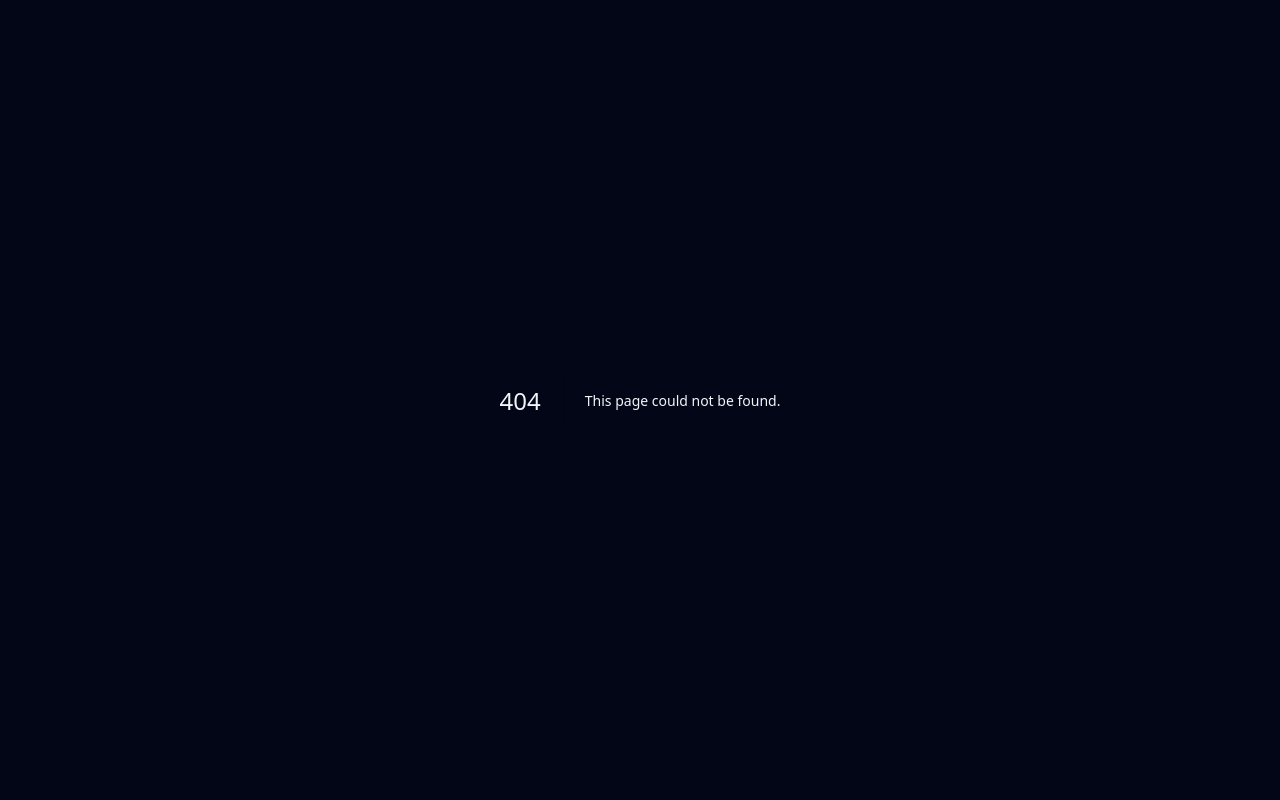
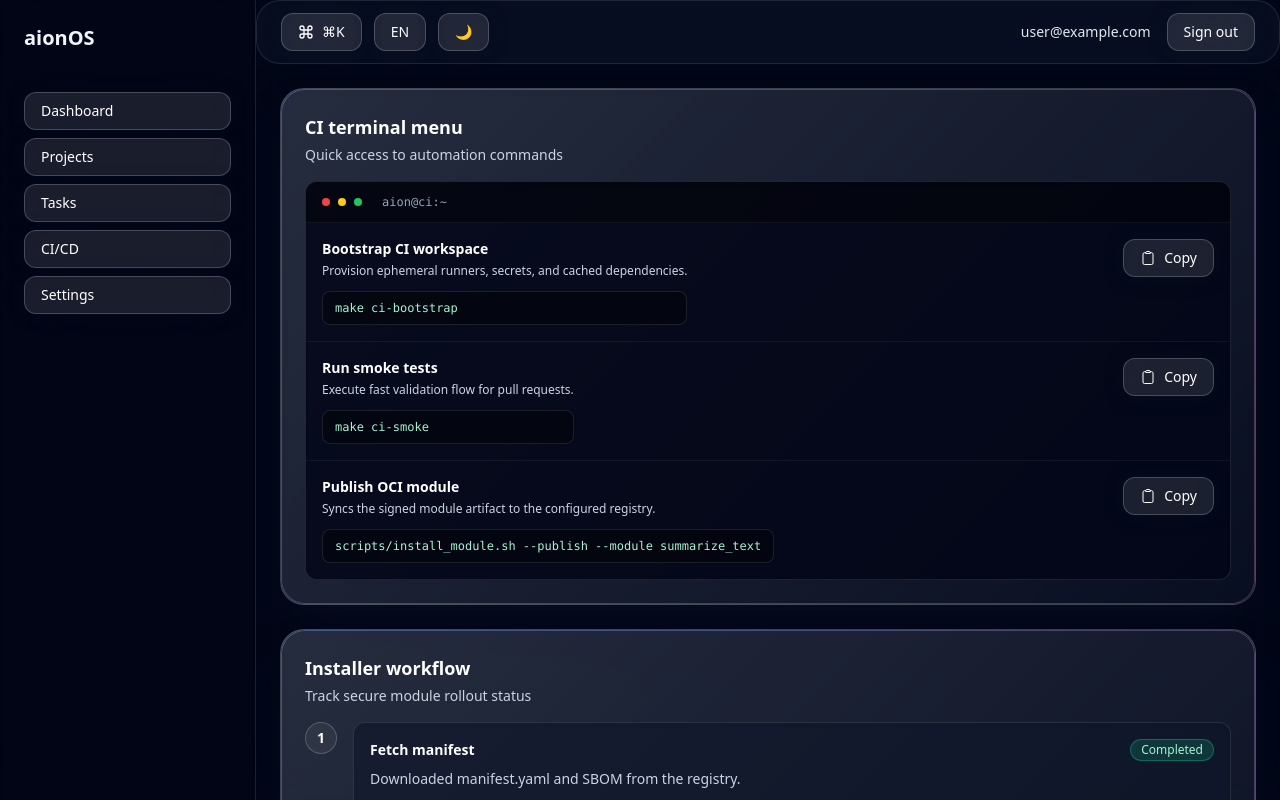
Before and after one commit to ghasemzadeh-hamed/OMERTAOS, a Next.js app in the folder console/: page /ci in a window 1280 px wide. Before the commit this address had no page. Built offline with nearby package versions, Linux system fonts and the light colour scheme; no server answers; sample sign-in values are in the browser's storage.

Commit message:
Add CI terminal tooling view

```diff
--- /dev/null
+++ b/console/app/(app)/ci/page.tsx
@@ -0,0 +1,88 @@
+import { GlassCard } from '../../../components/GlassCard';
+import { TerminalMenu, TerminalMenuItem } from '../../../components/TerminalMenu';
+import { InstallerPanel, InstallerStep } from '../../../components/InstallerPanel';
+import { PipelinePanel, PipelineRun } from '../../../components/PipelinePanel';
+
+const terminalMenu: TerminalMenuItem[] = [
+  {
+    label: 'Bootstrap CI workspace',
+    command: 'make ci-bootstrap',
+    description: 'Provision ephemeral runners, secrets, and cached dependencies.',
+  },
+  {
+    label: 'Run smoke tests',
+    command: 'make ci-smoke',
+    description: 'Execute fast validation flow for pull requests.',
+  },
+  {
+    label: 'Publish OCI module',
+    command: 'scripts/install_module.sh --publish --module summarize_text',
+    description: 'Syncs the signed module artifact to the configured registry.',
+  },
+];
+
+const installerSteps: InstallerStep[] = [
+  {
+    title: 'Fetch manifest',
+    description: 'Downloaded manifest.yaml and SBOM from the registry.',
+    status: 'success',
+    duration: 'Completed in 2.1s',
+  },
+  {
+    title: 'Verify signature',
+    description: 'Cosign verification succeeded using organization root of trust.',
+    status: 'success',
+    duration: 'Completed in 3.4s',
+  },
+  {
+    title: 'Sandbox runtime',
+    description: 'Applying seccomp profile and resource isolation for module launch.',
+    status: 'running',
+    duration: 'Executing…',
+  },
+  {
+    title: 'Deploy to edge nodes',
+    description: 'Awaiting approval from change management workflow.',
+    status: 'pending',
+  },
+];
+
+const pipelineRuns: PipelineRun[] = [
+  {
+    name: 'Console build & lint',
+    branch: 'main',
+    status: 'success',
+    duration: '3m 24s',
+    triggeredBy: 'ci-bot',
+  },
+  {
+    name: 'Control plane integration',
+    branch: 'feature/runtime-metrics',
+    status: 'running',
+    duration: '6m 18s',
+    triggeredBy: 'sora',
+  },
+  {
+    name: 'Gateway release promotion',
+    branch: 'release/v1.4.0',
+    status: 'failed',
+    duration: '8m 44s',
+    triggeredBy: 'ci-bot',
+  },
+];
+
+export default function CIPage() {
+  return (
+    <div className="space-y-6">
+      <GlassCard title="CI terminal menu" description="Quick access to automation commands">
+        <TerminalMenu items={terminalMenu} />
+      </GlassCard>
+      <GlassCard title="Installer workflow" description="Track secure module rollout status">
+        <InstallerPanel steps={installerSteps} />
+      </GlassCard>
+      <GlassCard title="Pipeline panel" description="Latest CI/CD executions across services">
+        <PipelinePanel runs={pipelineRuns} />
+      </GlassCard>
+    </div>
+  );
+}
--- a/console/components/CommandPalette.tsx
+++ b/console/components/CommandPalette.tsx
@@ -10,6 +10,7 @@ const actions = [
   { label: 'Dashboard', href: '/dashboard' },
   { label: 'Projects', href: '/projects' },
   { label: 'Tasks', href: '/tasks' },
+  { label: 'CI/CD', href: '/ci' },
   { label: 'Agents', href: '/agents' },
   { label: 'Policies', href: '/policies' },
   { label: 'Telemetry', href: '/telemetry' },
--- /dev/null
+++ b/console/components/InstallerPanel.tsx
@@ -0,0 +1,51 @@
+export type InstallerStatus = 'pending' | 'running' | 'success' | 'error';
+
+export interface InstallerStep {
+  title: string;
+  description: string;
+  status: InstallerStatus;
+  duration?: string;
+}
+
+const statusLabel: Record<InstallerStatus, string> = {
+  pending: 'Pending',
+  running: 'Running',
+  success: 'Completed',
+  error: 'Failed',
+};
+
+const statusStyles: Record<InstallerStatus, string> = {
+  pending: 'bg-yellow-500/20 text-yellow-200 border-yellow-500/40',
+  running: 'bg-sky-500/20 text-sky-200 border-sky-500/40 animate-pulse',
+  success: 'bg-emerald-500/20 text-emerald-200 border-emerald-500/40',
+  error: 'bg-rose-500/20 text-rose-200 border-rose-500/40',
+};
+
+export function InstallerPanel({ steps }: { steps: InstallerStep[] }) {
+  return (
+    <ol className="space-y-4">
+      {steps.map((step, index) => (
+        <li key={step.title} className="flex items-start gap-4">
+          <div className="relative flex flex-col items-center">
+            <span className="flex h-8 w-8 items-center justify-center rounded-full border border-white/20 bg-white/5 text-sm font-semibold text-white">
+              {index + 1}
+            </span>
+            {index < steps.length - 1 ? <span className="mt-1 h-full w-px bg-white/10" aria-hidden /> : null}
+          </div>
+          <div className="flex-1 rounded-xl border border-white/10 bg-slate-900/60 p-4 shadow-inner">
+            <div className="flex flex-wrap items-center justify-between gap-2">
+              <h3 className="text-sm font-semibold text-white">{step.title}</h3>
+              <span className={`inline-flex items-center rounded-full border px-2.5 py-0.5 text-xs font-medium ${statusStyles[step.status]}`}>
+                {statusLabel[step.status]}
+              </span>
+            </div>
+            <p className="mt-2 text-sm text-slate-300">{step.description}</p>
+            {step.duration ? (
+              <p className="mt-2 text-xs uppercase tracking-wide text-slate-400">{step.duration}</p>
+            ) : null}
+          </div>
+        </li>
+      ))}
+    </ol>
+  );
+}
--- /dev/null
+++ b/console/components/PipelinePanel.tsx
@@ -0,0 +1,52 @@
+export interface PipelineRun {
+  name: string;
+  branch: string;
+  status: 'success' | 'running' | 'failed';
+  duration: string;
+  triggeredBy: string;
+}
+
+const statusCopy: Record<PipelineRun['status'], string> = {
+  success: 'Passed',
+  running: 'Running',
+  failed: 'Failed',
+};
+
+const statusStyles: Record<PipelineRun['status'], string> = {
+  success: 'bg-emerald-500/20 text-emerald-200 border-emerald-500/40',
+  running: 'bg-sky-500/20 text-sky-200 border-sky-500/40 animate-pulse',
+  failed: 'bg-rose-500/20 text-rose-200 border-rose-500/40',
+};
+
+export function PipelinePanel({ runs }: { runs: PipelineRun[] }) {
+  return (
+    <div className="overflow-hidden rounded-xl border border-white/10 bg-slate-900/60">
+      <table className="min-w-full divide-y divide-white/10">
+        <thead className="bg-white/5 text-left text-xs uppercase tracking-wide text-slate-300">
+          <tr>
+            <th className="px-4 py-3 font-semibold">Pipeline</th>
+            <th className="px-4 py-3 font-semibold">Branch</th>
+            <th className="px-4 py-3 font-semibold">Status</th>
+            <th className="px-4 py-3 font-semibold">Duration</th>
+            <th className="px-4 py-3 font-semibold">Triggered by</th>
+          </tr>
+        </thead>
+        <tbody className="divide-y divide-white/5 text-sm text-slate-200">
+          {runs.map((run) => (
+            <tr key={`${run.name}-${run.branch}`}>
+              <td className="px-4 py-3 font-medium text-white">{run.name}</td>
+              <td className="px-4 py-3 font-mono text-xs text-slate-300">{run.branch}</td>
+              <td className="px-4 py-3">
+                <span className={`inline-flex items-center rounded-full border px-2.5 py-0.5 text-xs font-medium ${statusStyles[run.status]}`}>
+                  {statusCopy[run.status]}
+                </span>
+              </td>
+              <td className="px-4 py-3 text-xs text-slate-300">{run.duration}</td>
+              <td className="px-4 py-3 text-xs text-slate-300">{run.triggeredBy}</td>
+            </tr>
+          ))}
+        </tbody>
+      </table>
+    </div>
+  );
+}
--- a/console/components/Sidebar.tsx
+++ b/console/components/Sidebar.tsx
@@ -10,6 +10,7 @@ const navItems = [
   { href: '/dashboard', key: 'dashboard' },
   { href: '/projects', key: 'projects' },
   { href: '/tasks', key: 'tasks' },
+  { href: '/ci', key: 'ci' },
   { href: '/agents', key: 'agents', permission: 'canManageAgents' },
   { href: '/policies', key: 'policies', permission: 'canManagePolicies' },
   { href: '/telemetry', key: 'telemetry', permission: 'canViewTelemetry' },
--- /dev/null
+++ b/console/components/TerminalMenu.tsx
@@ -0,0 +1,71 @@
+'use client';
+
+import { useState } from 'react';
+import { CheckIcon, ClipboardIcon } from '@heroicons/react/24/outline';
+
+export type TerminalMenuItem = {
+  label: string;
+  command: string;
+  description?: string;
+};
+
+interface TerminalMenuProps {
+  items: TerminalMenuItem[];
+}
+
+export function TerminalMenu({ items }: TerminalMenuProps) {
+  const [copied, setCopied] = useState<string | null>(null);
+
+  const handleCopy = async (command: string) => {
+    try {
+      if (typeof navigator !== 'undefined' && navigator.clipboard?.writeText) {
+        await navigator.clipboard.writeText(command);
+        setCopied(command);
+        setTimeout(() => setCopied((current) => (current === command ? null : current)), 2000);
+      }
+    } catch (error) {
+      console.error('Failed to copy command', error);
+    }
+  };
+
+  return (
+    <div className="overflow-hidden rounded-xl border border-white/10 bg-slate-950/80 shadow-inner">
+      <div className="flex items-center gap-2 border-b border-white/5 bg-black/40 px-4 py-3 text-xs font-medium text-slate-400">
+        <span className="flex h-2 w-2 rounded-full bg-red-500" aria-hidden />
+        <span className="flex h-2 w-2 rounded-full bg-yellow-400" aria-hidden />
+        <span className="flex h-2 w-2 rounded-full bg-green-500" aria-hidden />
+        <span className="ml-3 font-mono">aion@ci:~</span>
+      </div>
+      <ul className="divide-y divide-white/5">
+        {items.map((item) => (
+          <li key={item.command} className="flex flex-col gap-3 px-4 py-4 md:flex-row md:items-start md:justify-between">
+            <div>
+              <p className="text-sm font-semibold text-white">{item.label}</p>
+              {item.description ? (
+                <p className="mt-1 text-xs text-slate-300">{item.description}</p>
+              ) : null}
+              <code className="mt-3 block rounded-lg border border-white/10 bg-black/40 px-3 py-2 font-mono text-xs text-emerald-200">
+                {item.command}
+              </code>
+            </div>
+            <div className="flex shrink-0 items-center gap-2">
+              <button
+                type="button"
+                onClick={() => handleCopy(item.command)}
+                className="glass-button inline-flex items-center gap-2 text-xs"
+                aria-label={`Copy ${item.label} command`}
+              >
+                {copied === item.command ? (
+                  <CheckIcon className="h-4 w-4" />
+                ) : (
+                  <ClipboardIcon className="h-4 w-4" />
+                )}
+                {copied === item.command ? 'Copied' : 'Copy'}
+              </button>
+            </div>
+          </li>
+        ))}
+      </ul>
+    </div>
+  );
+}
--- a/console/messages/en.json
+++ b/console/messages/en.json
@@ -12,6 +12,7 @@
     "dashboard": "Dashboard",
     "projects": "Projects",
     "tasks": "Tasks",
+    "ci": "CI/CD",
     "agents": "Agents",
     "policies": "Policies",
     "telemetry": "Telemetry",
--- a/console/messages/fa.json
+++ b/console/messages/fa.json
@@ -12,6 +12,7 @@
     "dashboard": "داشبورد",
     "projects": "پروژه‌ها",
     "tasks": "وظایف",
+    "ci": "CI/CD",
     "agents": "نماینده‌ها",
     "policies": "سیاست‌ها",
     "telemetry": "تله‌متری",
```
